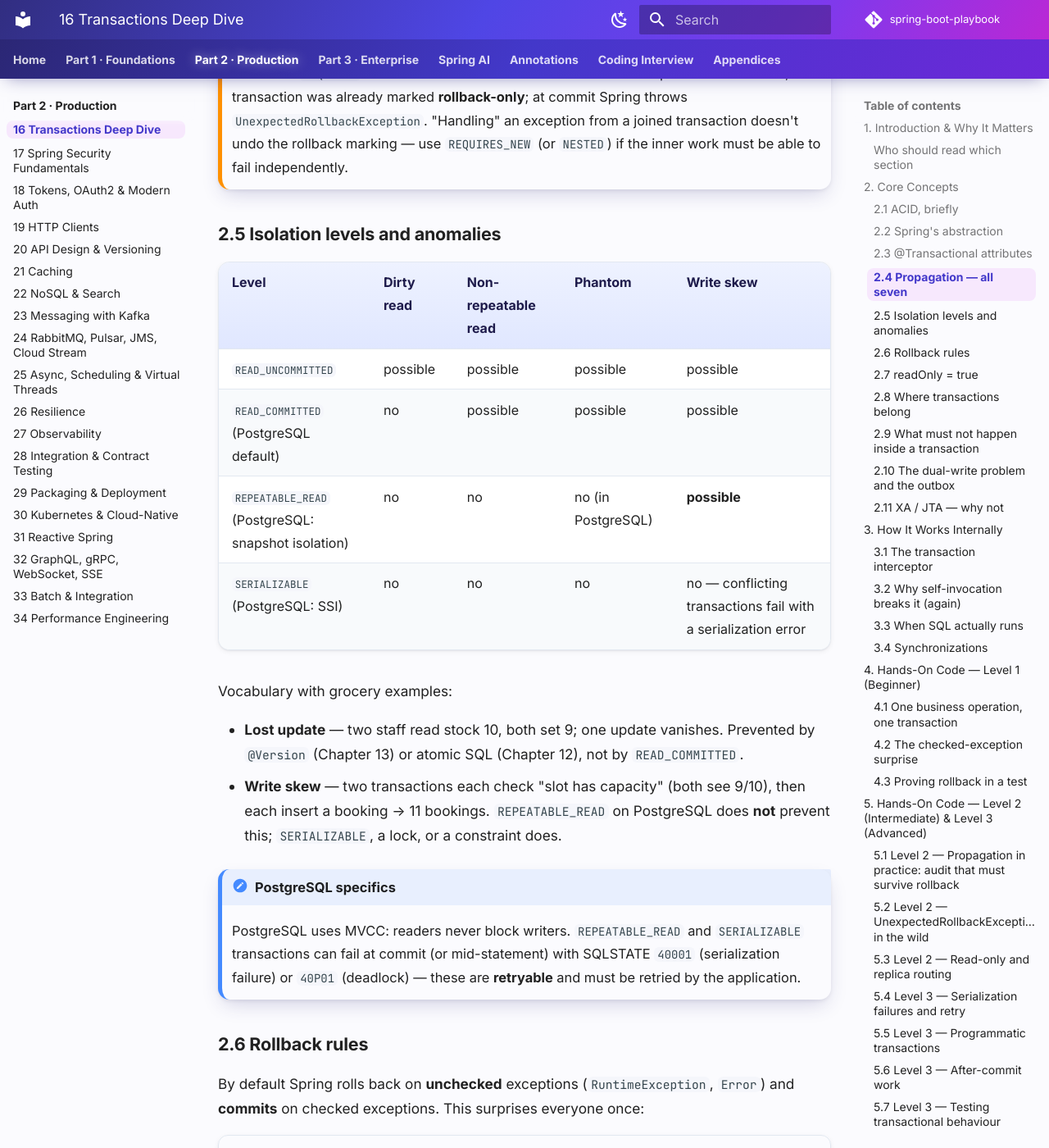
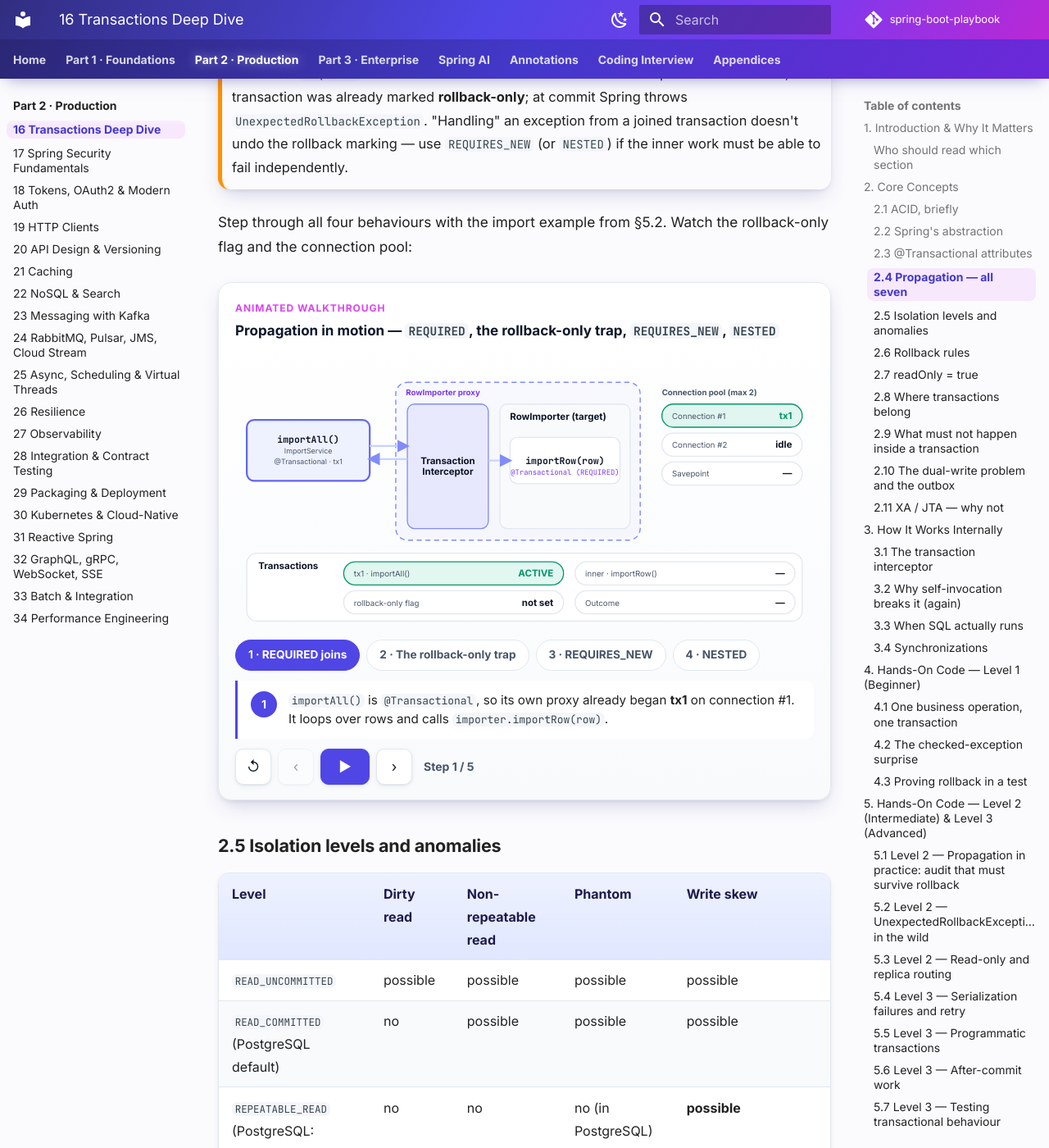
Before and after one commit to khiruashish/spring-boot-playbook, an MkDocs documentation site: the page built from docs/part-2-production/16-transactions-deep-dive.md, in a window 1280 px wide and 1400 px high, scrolled down 4430 px. Shown: the whole window at 82% size. Built offline with MkDocs 1.6.1 and Material for MkDocs 9.7.7, drawn with Linux system fonts in a browser that asks for light colours; comment, search, counter and statistics services are not loaded.

Commit message:
Add transaction propagation animation (Ch 16 §2.4)
Four scenes on the §5.2 import example: REQUIRED joins, the
rollback-only trap ending in UnexpectedRollbackException,
REQUIRES_NEW suspending tx1 on a second connection, and NESTED
with a savepoint. Chips track both transactions, the rollback-only
flag, the outcome and the connection pool.

Co-Authored-By: Claude Opus 5.5 <noreply@anthropic.com>
Claude-Session: https://claude.ai/code/session_019tfTGPAd6nb2qgVo5uYMhL

```diff
--- a/docs/part-2-production/16-transactions-deep-dive.md
+++ b/docs/part-2-production/16-transactions-deep-dive.md
@@ -94,6 +94,10 @@ flowchart TB
 
 !!! warning "Rollback-only propagation"
     If an inner `REQUIRED` method throws and the outer catches the exception and continues, the transaction was already marked **rollback-only**; at commit Spring throws `UnexpectedRollbackException`. "Handling" an exception from a joined transaction doesn't undo the rollback marking — use `REQUIRES_NEW` (or `NESTED`) if the inner work must be able to fail independently.
+
+Step through all four behaviours with the import example from §5.2. Watch the rollback-only flag and the connection pool:
+
+--8<-- "docs/snippets/animations/transaction-propagation.html"
 
 ### 2.5 Isolation levels and anomalies
 
--- /dev/null
+++ b/docs/snippets/animations/transaction-propagation.html
@@ -0,0 +1,74 @@
+<div class="pb-anim" data-pb-anim>
+<div class="pb-anim-head"><span class="pb-anim-kicker">Animated walkthrough</span><span class="pb-anim-title">Propagation in motion — <code>REQUIRED</code>, the rollback-only trap, <code>REQUIRES_NEW</code>, <code>NESTED</code></span></div>
+<div class="pb-anim-stage">
+<svg viewBox="0 0 800 380" role="img" aria-labelledby="pb-prop-title pb-prop-desc" xmlns="http://www.w3.org/2000/svg">
+<title id="pb-prop-title">Transaction propagation</title>
+<desc id="pb-prop-desc">ImportService.importAll() runs in transaction tx1 and calls RowImporter.importRow() through its proxy. Depending on propagation, the inner call joins tx1, marks it rollback-only, suspends it and starts tx2 on a second connection, or sets a savepoint. Chips show both transactions, the rollback-only flag, the outcome, and the two pooled connections.</desc>
+<defs><marker id="pb-prop-arrow" viewBox="0 0 10 10" refX="8" refY="5" markerWidth="7" markerHeight="7" orient="auto-start-reverse"><path d="M0 0 L10 5 L0 10 z" fill="#818cf8"/></marker></defs>
+<g data-node="outer"><rect class="pb-box" x="16" y="92" width="170" height="84" rx="10" fill="#ffffff" stroke="#cbd5e1"/><text class="t-b t-mono t-c" x="101" y="123.5">importAll()</text><text class="t-xs t-sub t-c" x="101" y="138.5">ImportService</text><text class="t-xs t-sub t-c" x="101" y="153.5">@Transactional · tx1</text></g>
+<g data-node="proxy"><rect class="pb-shell" x="222" y="40" width="338" height="218" rx="16" fill="none" stroke="#818cf8" stroke-dasharray="7 5"/><text class="t-sm t-b t-accent" x="236" y="58">RowImporter proxy</text></g>
+<g data-node="interceptor"><rect class="pb-box pb-band" x="238" y="70" width="112" height="172" rx="10" fill="#eef2ff" stroke="#6366f1"/><text class="t-b t-c" x="294" y="153">Transaction</text><text class="t-b t-c" x="294" y="168">Interceptor</text></g>
+<g data-node="target"><rect class="pb-box pb-target" x="366" y="70" width="180" height="172" rx="10" fill="#f8fafc" stroke="#cbd5e1"/></g>
+<text class="t-b" x="380" y="92">RowImporter (target)</text>
+<g data-node="m"><rect class="pb-box" x="380" y="116" width="152" height="64" rx="10" fill="#ffffff" stroke="#cbd5e1"/><text class="t-b t-mono t-c" x="456" y="152.5">importRow(row)</text></g>
+<g data-scenes="req trap">
+<text class="t-xs t-mono t-accent" x="456" y="168" text-anchor="middle">@Transactional (REQUIRED)</text>
+</g>
+<g data-scenes="new">
+<text class="t-xs t-mono t-accent" x="456" y="168" text-anchor="middle">REQUIRES_NEW</text>
+</g>
+<g data-scenes="nested">
+<text class="t-xs t-mono t-accent" x="456" y="168" text-anchor="middle">NESTED</text>
+</g>
+<path class="pb-route" data-path="call" d="M186 128 L238 128" fill="none" stroke="#a5b4fc" stroke-width="2.5" marker-end="url(#pb-prop-arrow)"/>
+<path class="pb-route" data-path="ret" d="M238 146 L186 146" fill="none" stroke="#a5b4fc" stroke-width="2.5" marker-end="url(#pb-prop-arrow)"/>
+<path class="pb-route" data-path="in" d="M350 148 L380 148" fill="none" stroke="#a5b4fc" stroke-width="2.5" marker-end="url(#pb-prop-arrow)"/>
+<text class="t-sm t-b" x="590" y="58">Connection pool (max 2)</text>
+<g data-tx="conn1" data-state="none" data-label-idle="idle" data-tone-idle="none" data-label-tx1="tx1" data-tone-tx1="active" data-label-held="tx1 · waiting" data-tone-held="suspended" data-label-tx2="tx2" data-tone-tx2="active"><rect class="pb-chip" x="590" y="70" width="194" height="32" rx="16" fill="#ffffff" stroke="#cbd5e1"/><text class="t-sm" x="604" y="90.5">Connection #1</text><text class="t-b pb-tx-status" data-tx-status x="770" y="90.5" text-anchor="end">—</text></g>
+<g data-tx="conn2" data-state="none" data-label-idle="idle" data-tone-idle="none" data-label-tx1="tx1" data-tone-tx1="active" data-label-held="tx1 · waiting" data-tone-held="suspended" data-label-tx2="tx2" data-tone-tx2="active"><rect class="pb-chip" x="590" y="110" width="194" height="32" rx="16" fill="#ffffff" stroke="#cbd5e1"/><text class="t-sm" x="604" y="130.5">Connection #2</text><text class="t-b pb-tx-status" data-tx-status x="770" y="130.5" text-anchor="end">—</text></g>
+<g data-tx="sp" data-state="none" data-label-set="SP1" data-tone-set="suspended" data-label-rolled="ROLLED BACK" data-tone-rolled="rolledback"><rect class="pb-chip" x="590" y="150" width="194" height="32" rx="16" fill="#ffffff" stroke="#cbd5e1"/><text class="t-sm" x="604" y="170.5">Savepoint</text><text class="t-b pb-tx-status" data-tx-status x="770" y="170.5" text-anchor="end">—</text></g>
+<rect class="pb-box" x="16" y="276" width="768" height="94" rx="14" fill="#f8fafc" stroke="#cbd5e1"/>
+<text class="t-b" x="32" y="298">Transactions</text>
+<g data-tx="tx1" data-state="none"><rect class="pb-chip" x="150" y="288" width="304" height="32" rx="16" fill="#ffffff" stroke="#cbd5e1"/><text class="t-sm" x="164" y="308.5">tx1 · importAll()</text><text class="t-b pb-tx-status" data-tx-status x="440" y="308.5" text-anchor="end">—</text></g>
+<g data-tx="tx2" data-state="none" data-label-joined="JOINS tx1" data-tone-joined="committed" data-label-savepoint="INSIDE tx1 · SP1" data-tone-savepoint="suspended" data-label-tosp="UNDONE TO SP1" data-tone-tosp="rolledback" data-label-done="FINISHED" data-tone-done="none"><rect class="pb-chip" x="470" y="288" width="304" height="32" rx="16" fill="#ffffff" stroke="#cbd5e1"/><text class="t-sm" x="484" y="308.5">inner · importRow()</text><text class="t-b pb-tx-status" data-tx-status x="760" y="308.5" text-anchor="end">—</text></g>
+<g data-tx="flag" data-state="none" data-label-no="not set" data-tone-no="none" data-label-yes="SET" data-tone-yes="rolledback"><rect class="pb-chip" x="150" y="328" width="304" height="32" rx="16" fill="#ffffff" stroke="#cbd5e1"/><text class="t-sm" x="164" y="348.5">rollback-only flag</text><text class="t-b pb-tx-status" data-tx-status x="440" y="348.5" text-anchor="end">—</text></g>
+<g data-tx="out" data-state="none" data-label-ok="COMMITTED" data-tone-ok="committed" data-label-boom="UnexpectedRollbackException" data-tone-boom="rolledback"><rect class="pb-chip" x="470" y="328" width="304" height="32" rx="16" fill="#ffffff" stroke="#cbd5e1"/><text class="t-sm" x="484" y="348.5">Outcome</text><text class="t-b pb-tx-status" data-tx-status x="760" y="348.5" text-anchor="end">—</text></g>
+<circle class="pb-anim-token" r="9" cx="-40" cy="-40" fill="#4f46e5" stroke="#ffffff" stroke-width="2.5"/>
+</svg>
+</div>
+<div class="pb-anim-script" data-scene="req">
+<p class="pb-anim-scene-title"><strong>1 · <code>REQUIRED</code> joins</strong></p>
+<ol>
+<li data-hl="outer" data-tx="conn1:tx1 conn2:idle sp:none tx1:active tx2:none flag:no out:none"><code>importAll()</code> is <code>@Transactional</code>, so its own proxy already began <strong>tx1</strong> on connection #1. It loops over rows and calls <code>importer.importRow(row)</code>.</li>
+<li data-path="call" data-hl="interceptor" data-tx="conn1:tx1 conn2:idle sp:none tx1:active tx2:none flag:no out:none">The call reaches <code>RowImporter</code>'s proxy. <code>importRow()</code> uses the default propagation, <code>REQUIRED</code>.</li>
+<li data-path="in" data-hl="interceptor m" data-tx="conn1:tx1 conn2:idle sp:none tx1:active tx2:joined flag:no out:none">A transaction is already bound to the thread, so <code>REQUIRED</code> <strong>joins</strong> it. No new transaction and no new connection: the row's <code>INSERT</code> runs in tx1.</li>
+<li data-path="in:rev,ret" data-hl="outer" data-tx="conn1:tx1 conn2:idle sp:none tx1:active tx2:done flag:no out:none"><code>importRow()</code> returns. A joined call never commits by itself; only the boundary that started the transaction does.</li>
+<li data-hl="outer" data-tx="conn1:idle conn2:idle sp:none tx1:committed tx2:done flag:no out:ok"><code>importAll()</code> finishes and its proxy <strong>commits tx1 once</strong>, covering every row, then returns connection #1 to the pool.</li>
+</ol></div>
+<div class="pb-anim-script" data-scene="trap">
+<p class="pb-anim-scene-title"><strong>2 · The rollback-only trap</strong></p>
+<ol>
+<li data-path="call,in" data-hl="m" data-tx="conn1:tx1 conn2:idle sp:none tx1:active tx2:joined flag:no out:none">Same setup as §5.2, but this row is invalid. <code>importRow()</code> joins tx1 and throws a <code>RuntimeException</code>.</li>
+<li data-path="in:rev" data-hl="interceptor" data-warn="interceptor" data-token="error" data-tx="conn1:tx1 conn2:idle sp:none tx1:active tx2:done flag:yes out:none">The inner proxy didn't start tx1, so it can't roll it back. It marks the shared transaction <strong>rollback-only</strong> and rethrows.</li>
+<li data-path="ret" data-hl="outer" data-token="error" data-tx="conn1:tx1 conn2:idle sp:none tx1:active tx2:done flag:yes out:none"><code>importAll()</code> catches the exception, counts the row as failed and carries on. The flag stays set: catching an exception doesn't clear it.</li>
+<li data-hl="outer" data-warn="outer" data-tx="conn1:idle conn2:idle sp:none tx1:rolledback tx2:done flag:yes out:boom">At the end the outer proxy tries to commit. The transaction is rollback-only, so Spring rolls back <em>everything</em>, good rows included, and throws <code>UnexpectedRollbackException</code>.</li>
+</ol></div>
+<div class="pb-anim-script" data-scene="new">
+<p class="pb-anim-scene-title"><strong>3 · <code>REQUIRES_NEW</code></strong></p>
+<ol>
+<li data-path="call" data-hl="outer interceptor" data-tx="conn1:tx1 conn2:idle sp:none tx1:active tx2:none flag:no out:none">Fix A from §5.2: <code>importRow()</code> uses <code>REQUIRES_NEW</code>. <code>importAll()</code> calls it while tx1 is active.</li>
+<li data-path="in" data-hl="interceptor m" data-tx="conn1:held conn2:tx2 sp:none tx1:suspended tx2:active flag:no out:none">The interceptor <strong>suspends tx1</strong> (unbinds it from the thread) and <strong>begins tx2 on a second connection</strong>. tx1 keeps holding connection #1 while it waits.</li>
+<li data-path="in:rev" data-hl="interceptor" data-token="error" data-tx="conn1:held conn2:idle sp:none tx1:suspended tx2:rolledback flag:no out:none">The bad row throws. Only <strong>tx2 rolls back</strong>, and connection #2 goes back to the pool. Good rows each committed in their own tx2.</li>
+<li data-path="ret" data-hl="outer" data-token="error" data-tx="conn1:tx1 conn2:idle sp:none tx1:active tx2:rolledback flag:no out:none">tx1 resumes. <code>importAll()</code> catches the exception, and this time tx1 was never marked rollback-only.</li>
+<li data-hl="outer" data-tx="conn1:idle conn2:idle sp:none tx1:committed tx2:rolledback flag:no out:ok">tx1 commits normally. The cost is in the pool panel: every <code>REQUIRES_NEW</code> level holds a second connection, and under load a pool can deadlock itself.</li>
+</ol></div>
+<div class="pb-anim-script" data-scene="nested">
+<p class="pb-anim-scene-title"><strong>4 · <code>NESTED</code></strong></p>
+<ol>
+<li data-path="call" data-hl="outer interceptor" data-tx="conn1:tx1 conn2:idle sp:none tx1:active tx2:none flag:no out:none">With <code>NESTED</code>, <code>importRow()</code> stays inside tx1 but behind a savepoint.</li>
+<li data-path="in" data-hl="interceptor m" data-tx="conn1:tx1 conn2:idle sp:set tx1:active tx2:savepoint flag:no out:none">The interceptor runs <code>SAVEPOINT SP1</code> on connection #1. Same transaction, same connection: the pool isn't touched.</li>
+<li data-path="in:rev" data-hl="interceptor" data-token="error" data-tx="conn1:tx1 conn2:idle sp:rolled tx1:active tx2:tosp flag:no out:none">The row fails: <code>ROLLBACK TO SAVEPOINT SP1</code> undoes just this row's work, and tx1 is <strong>not</strong> marked rollback-only.</li>
+<li data-path="ret" data-hl="outer" data-token="error" data-tx="conn1:tx1 conn2:idle sp:none tx1:active tx2:tosp flag:no out:none"><code>importAll()</code> catches the exception and moves on to the next row.</li>
+<li data-hl="outer" data-tx="conn1:idle conn2:idle sp:none tx1:committed tx2:tosp flag:no out:ok">tx1 commits every good row in one transaction on one connection. The catch: savepoints roll back the JDBC connection, not JPA's persistence context, which is why <code>NESTED</code> is meant for JDBC code.</li>
+</ol></div>
+</div>
```
